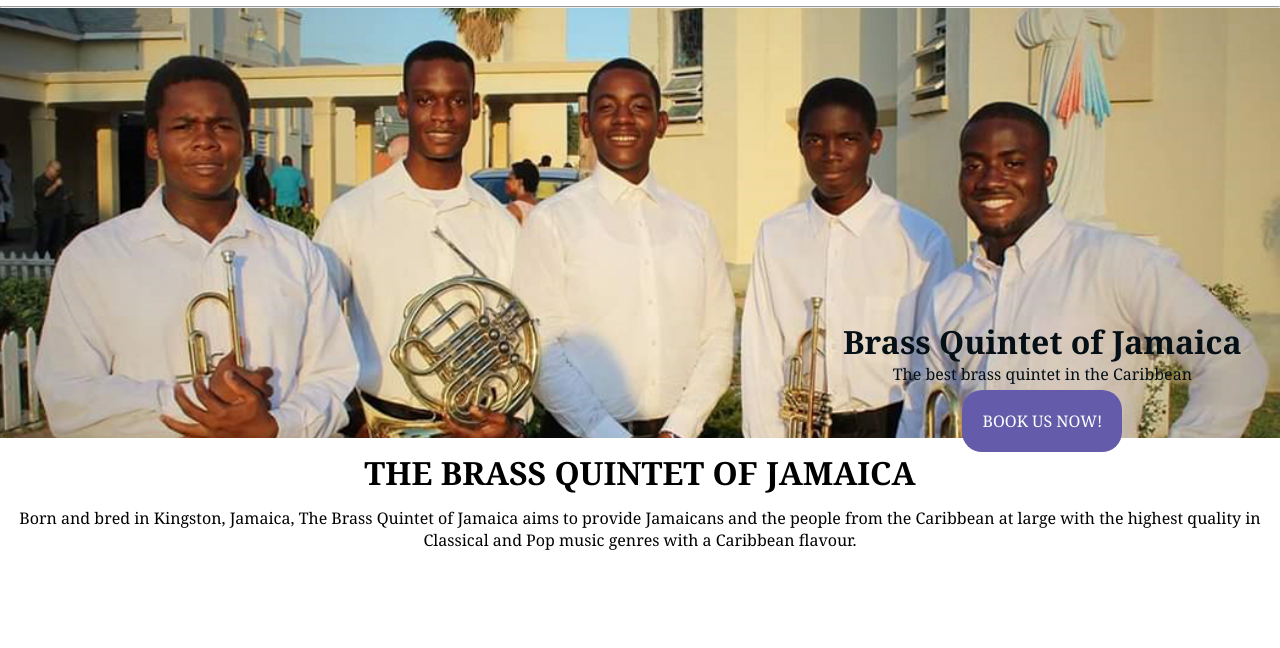
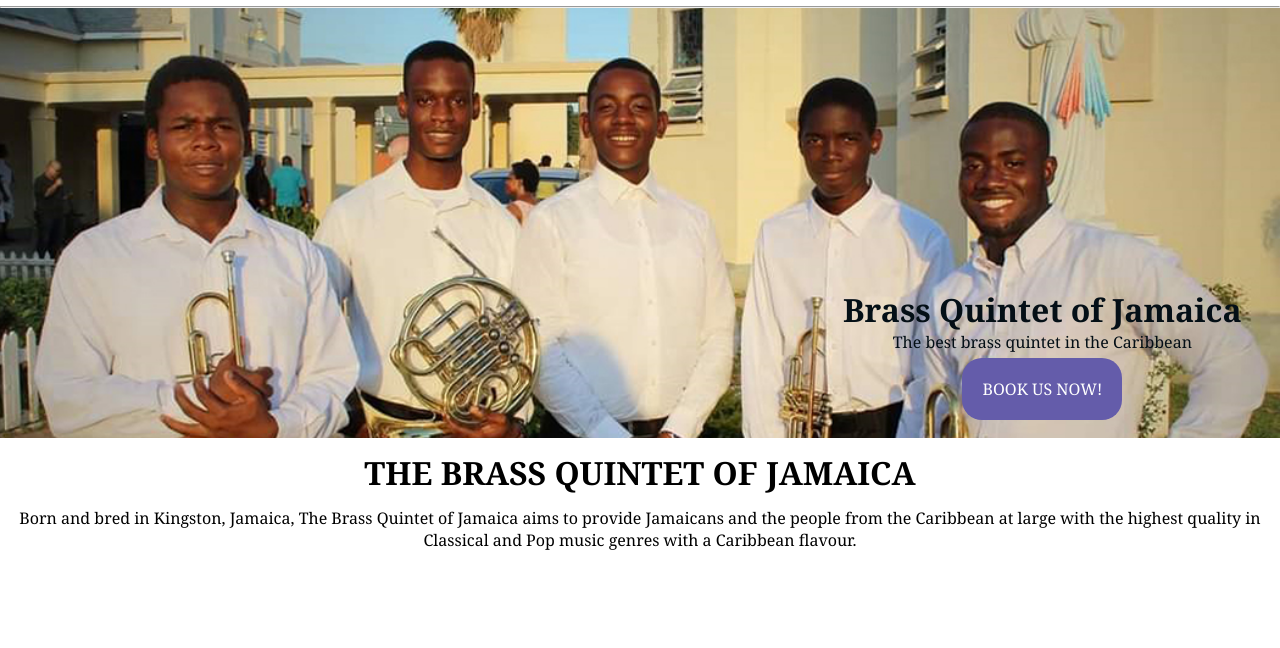
Before and after one commit to streggdan/final, a plain HTML site: page index.html in a window 1280 px wide. Shown: the part 78-726 px from the top of the page. Drawn offline with Linux system fonts and the light colour scheme.

Commit message:
final again

```diff
--- a/main.css
+++ b/main.css
@@ -54,7 +54,7 @@ hr{
 .maintext{
     text-align: center;
     position: absolute;
-    top: 47%;
+    top: 43%;
     right: 3%;
     color: #040F16;
 }
```
